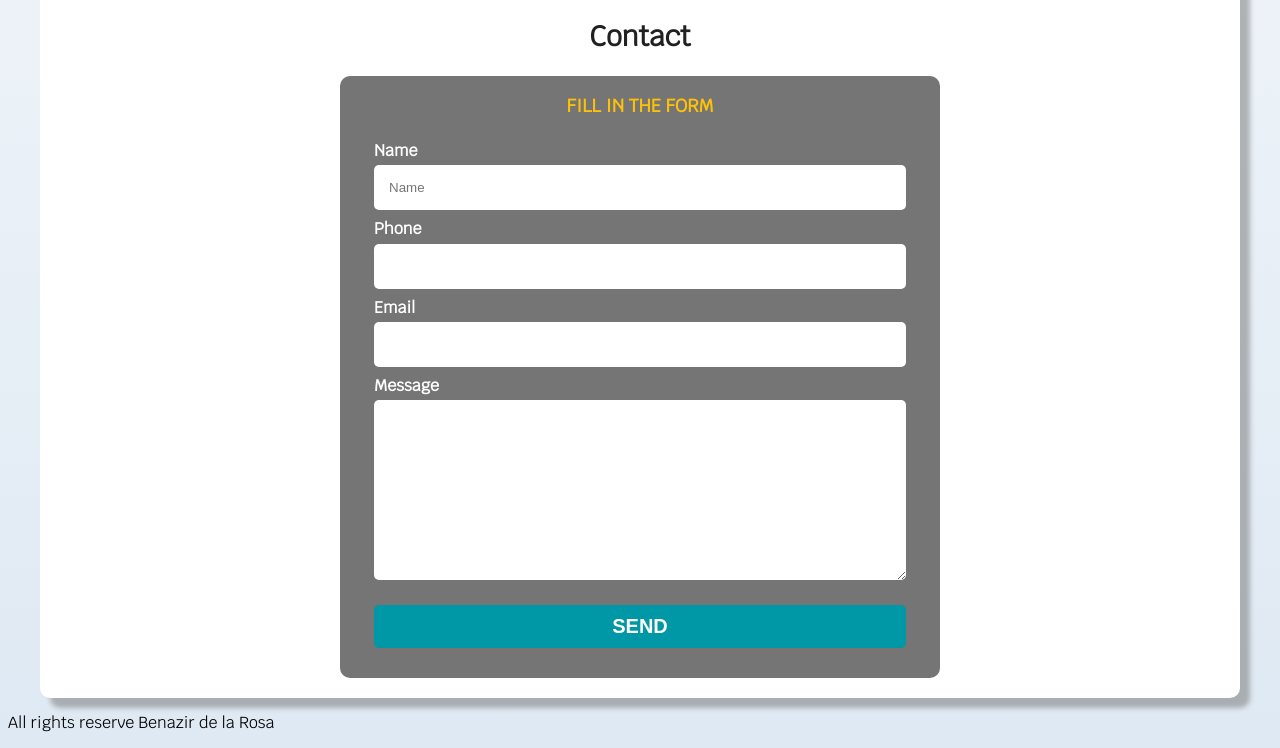
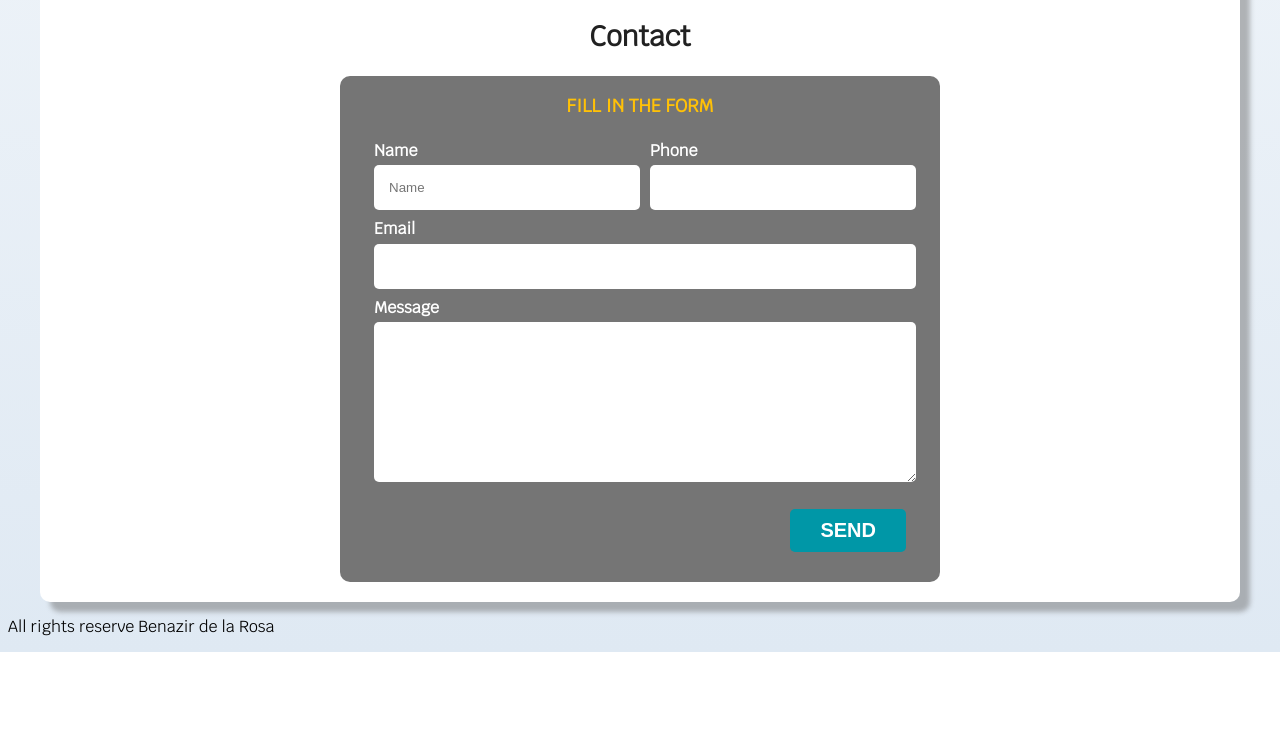
Before and after one commit to nonameforpirate2/Some-CSS-HTML, a plain HTML site: page index.html in a window 1280 px wide. Shown: the part 1012-1760 px from the top of the page. After the commit the page ends 1664 px from the top, so only its background shows below. Drawn offline with Linux system fonts and the light colour scheme.

Commit message:
add form format

```diff
--- a/css/styles.css
+++ b/css/styles.css
@@ -93,21 +93,21 @@ h1,h2,h3 {
 
 /* Utilities*/
 
-.w-100{
+.w-sm-100{
     width: 100%;
 }
 
 @media (min-width: 768px) {
-    .w-100{
+    .w-sm-100{
         width: auto;
     }
 }
 
-.align-right {
+.flex {
     display: flex;
 }
 
-.flex {
+.align-right {
     justify-content: flex-end;
 }
 
@@ -265,6 +265,19 @@ form {
 }
 
 
+@media (min-width: 758px) {
+    .container-field {
+        display: grid;
+        grid-template-columns: 50% 50%;
+        grid-template-rows: auto auto 20rem;
+        column-gap: 1rem;
+    }
+    .field:nth-child(3),
+    .field:nth-child(4) {
+        grid-column: 1 / 3;
+    }
+}
+
 .field {
  margin-bottom: 1rem;
 
@@ -277,6 +290,10 @@ form {
     display: block;
 }
 
+.field textarea {
+    height: 16rem;
+}
+
 .input-text {
     width: 100%;
     border: none;
@@ -284,6 +301,6 @@ form {
     border-radius: .5rem;
 }
 
-.send .button {
-    width: 100%;
+.footer {
+    text-align: center;
 }
```
